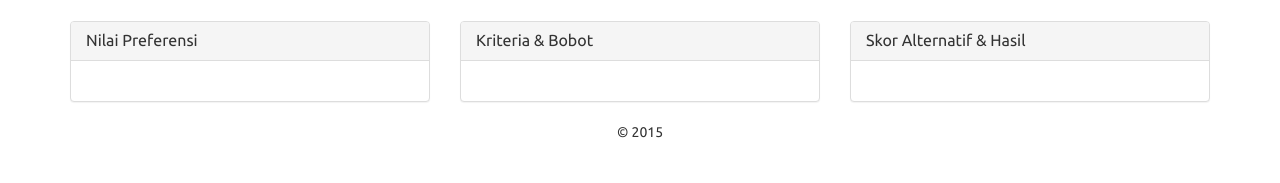
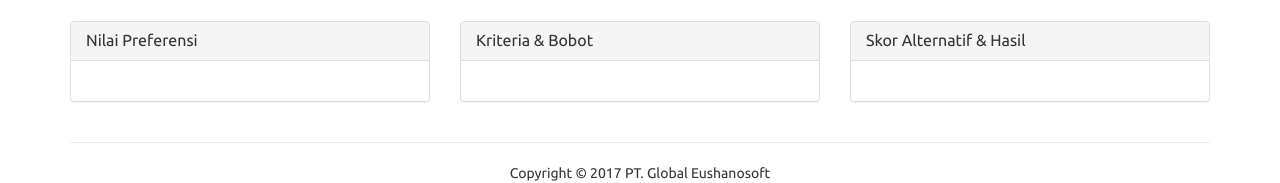
Before and after one commit to imamdigmi/simple-recruitment-dss-ahp, a PHP site: page / in a window 1280 px wide. Shown: the part 669-852 px from the top of the page. Before the commit the page ends 807 px from the top, so only its background shows below. Run offline with PHP 8.4, Linux system fonts and the light colour scheme; the visitor is signed in with stand-in values (Sample User, id 1); data that the repository does not hold is empty.

Commit message:
Update: footer

```diff
--- a/index.php
+++ b/index.php
@@ -73,7 +73,8 @@ $stmt5 = $pro5->readAll();
 		</div>
 	</div>
 
-	<footer class="text-center">&copy; 2015</footer>
+	<hr>
+	<footer class="text-center">Copyright &copy; 2017 PT. Global Eushanosoft</footer>
 
 	</div>
 
```
